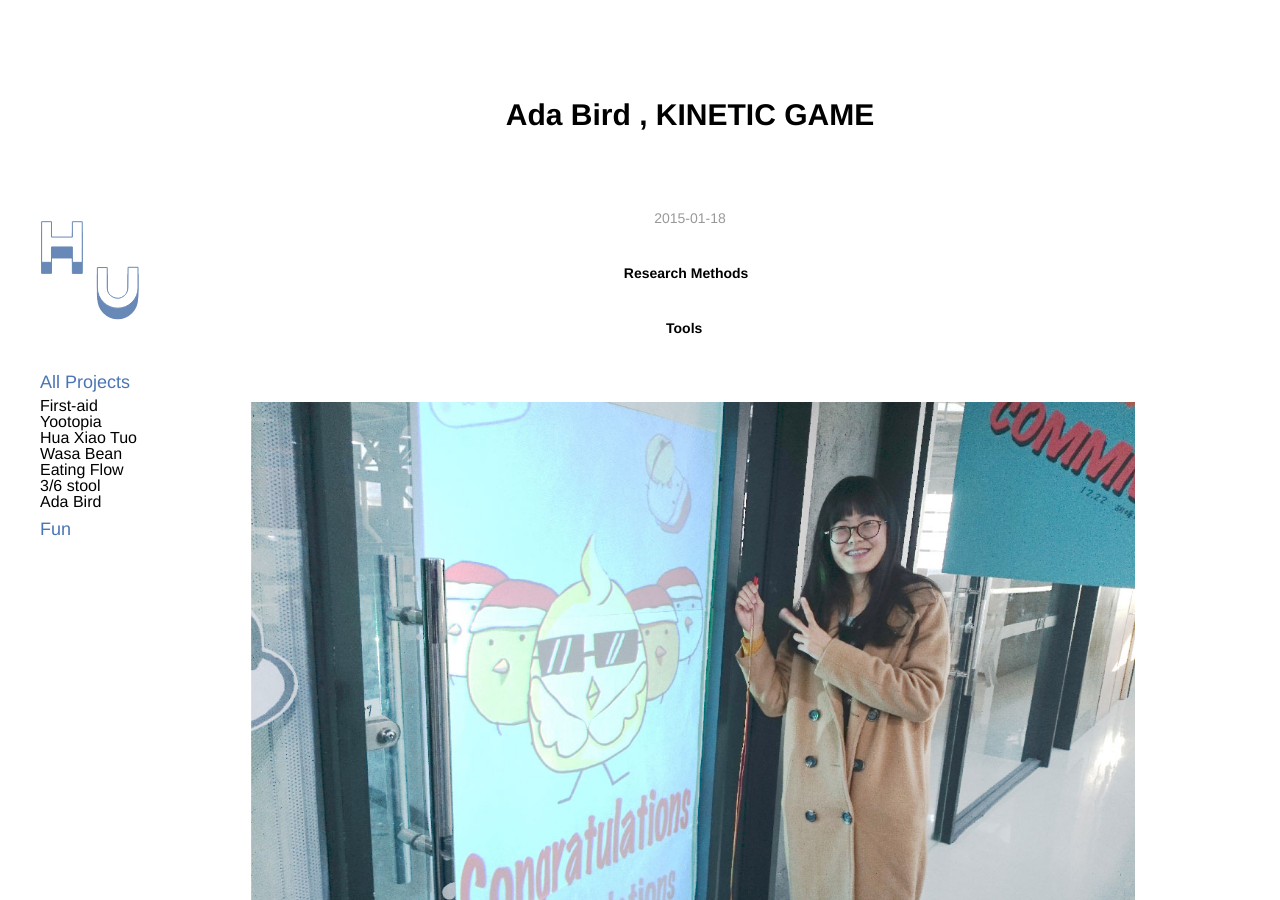
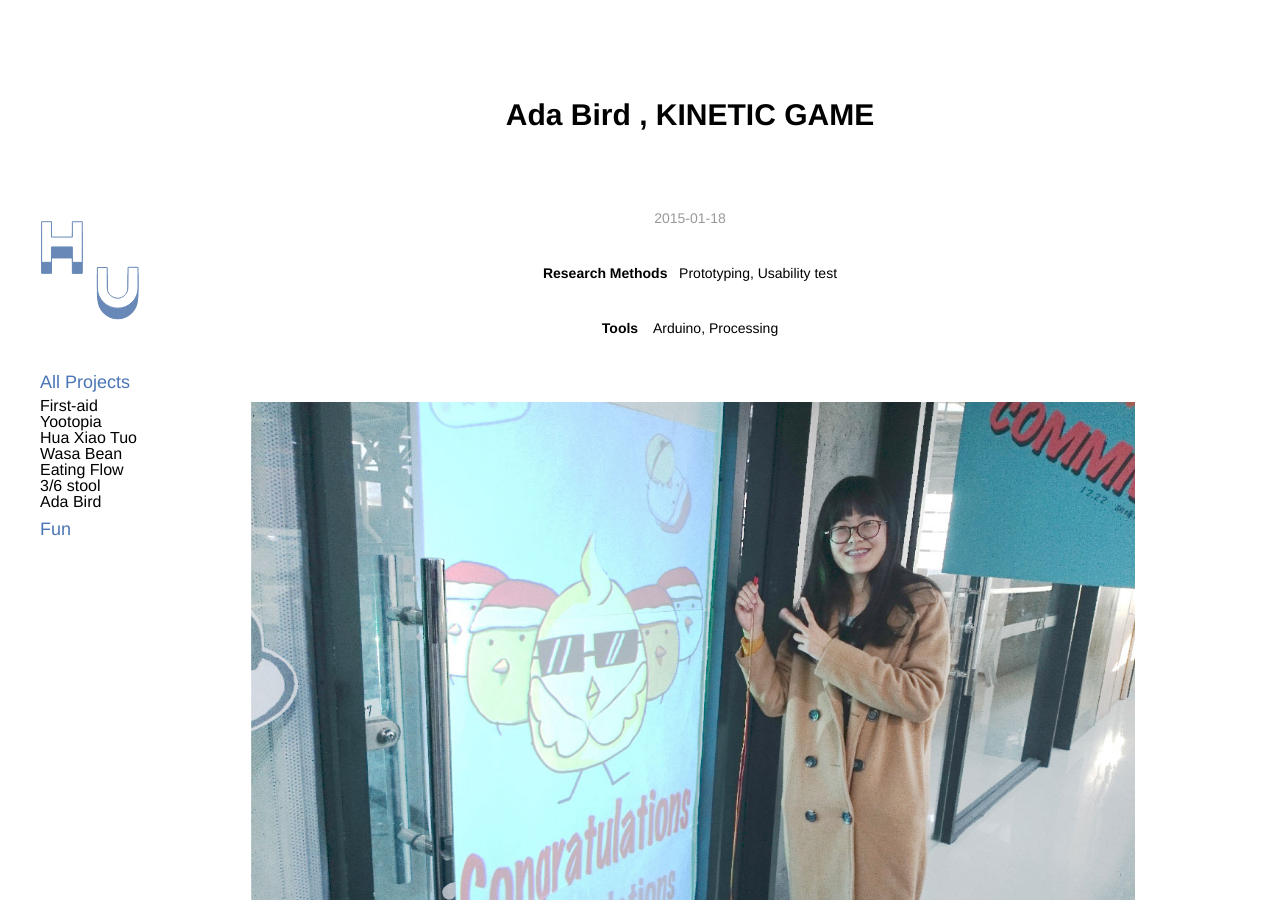
Before and after one commit to HuYuanyuan96/yuanyuan1996.github.io, a Jekyll site: the page built from _posts/2015-01-18-Ada-bird.md, in a window 1280 px wide and 900 px high. Built offline with Jekyll 4.4.1, drawn with Linux system fonts in a browser that asks for light colours.

Commit message:
Update 2015-01-18-Ada-bird.md

```diff
--- a/_posts/2015-01-18-Ada-bird.md
+++ b/_posts/2015-01-18-Ada-bird.md
@@ -5,6 +5,8 @@ shortTitle: Ada Bird
 icon: <img src="/images/Project-icon-png/Project-icon-07.png" alt="" width="100"/>
 description: Ada bird is a kinetic game that can be played by one or two player. One aim of ada bird is to excite offline interaction between players, so in the 2 players mode players are required to control each wing of the bird to help it to fly.
 category: blog
+methods: Prototyping, Usability test
+tools: Arduino, Processing
 ---
 ![Git Bash](/AdaBird-img/AdaBird-img-01.jpg)
 Ada bird is a kinetic game that can be played by one or two player. One aim of ada bird is to excite offline interaction between players, so in the 2 players mode players are required to control each wing of the bird to help it to fly.
```
